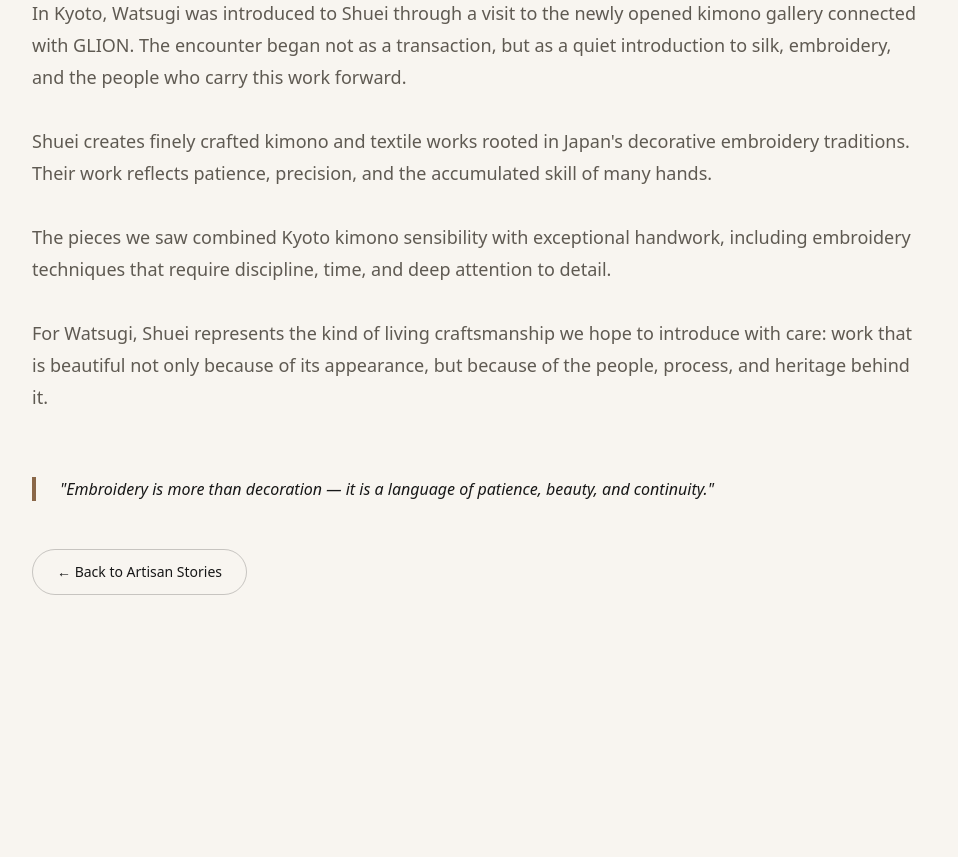
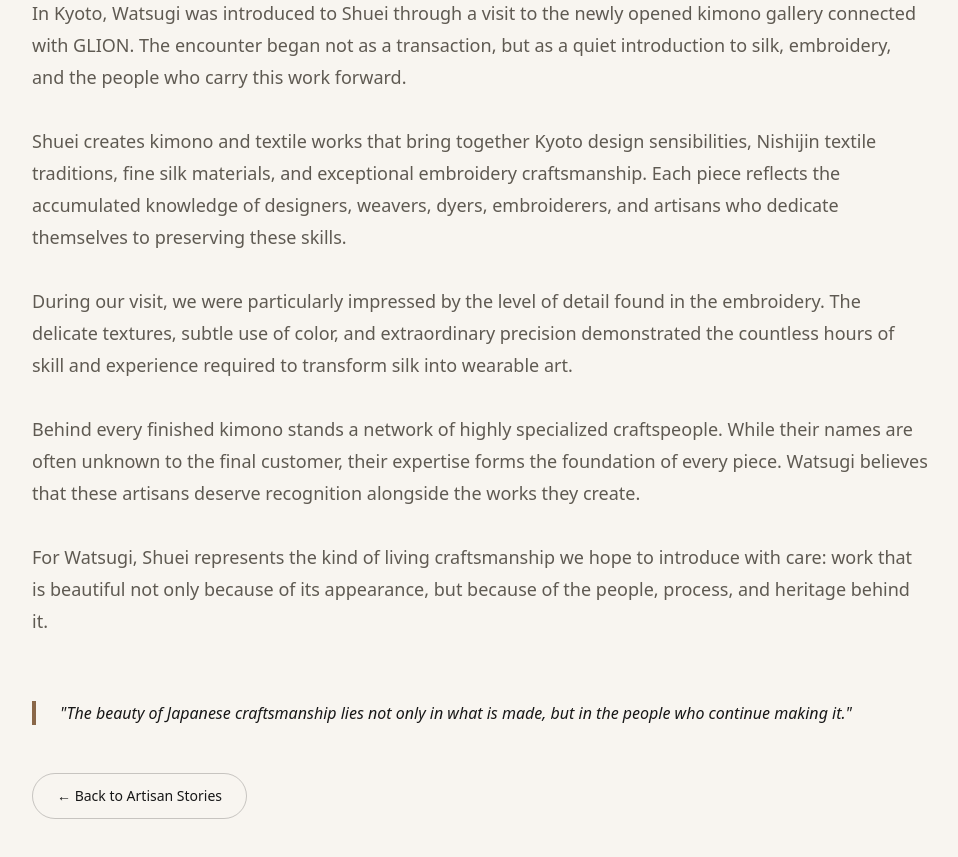
Before and after one commit to Watsugi/watsugi-website, a Next.js app: page /artisans/shuei in a window 1280 px wide. Shown: the part 860-1717 px from the top of the page, without its empty margins (160-1118 px from the left). Before the commit the page ends 1551 px from the top, so only its background shows below. Built offline with nearby package versions, Linux system fonts and the light colour scheme.

Commit message:
Update page.tsx

```diff
--- a/app/artisans/shuei/page.tsx
+++ b/app/artisans/shuei/page.tsx
@@ -31,11 +31,15 @@
 </p>
 
 <p>
-  Shuei creates finely crafted kimono and textile works rooted in Japan's decorative embroidery traditions. Their work reflects patience, precision, and the accumulated skill of many hands.
+  Shuei creates kimono and textile works that bring together Kyoto design sensibilities, Nishijin textile traditions, fine silk materials, and exceptional embroidery craftsmanship. Each piece reflects the accumulated knowledge of designers, weavers, dyers, embroiderers, and artisans who dedicate themselves to preserving these skills.
 </p>
 
 <p>
-  The pieces we saw combined Kyoto kimono sensibility with exceptional handwork, including embroidery techniques that require discipline, time, and deep attention to detail.
+  During our visit, we were particularly impressed by the level of detail found in the embroidery. The delicate textures, subtle use of color, and extraordinary precision demonstrated the countless hours of skill and experience required to transform silk into wearable art.
+</p>
+
+<p>
+  Behind every finished kimono stands a network of highly specialized craftspeople. While their names are often unknown to the final customer, their expertise forms the foundation of every piece. Watsugi believes that these artisans deserve recognition alongside the works they create.
 </p>
 
 <p>
@@ -45,8 +49,7 @@
           </div>
 
           <blockquote className="mt-16 border-l-4 border-[#8A6748] pl-6 italic text-[#171717]">
-            "Embroidery is more than decoration — it is a language of
-            patience, beauty, and continuity."
+            "The beauty of Japanese craftsmanship lies not only in what is made, but in the people who continue making it."
           </blockquote>
           <div className="mt-12">
   <a
```
